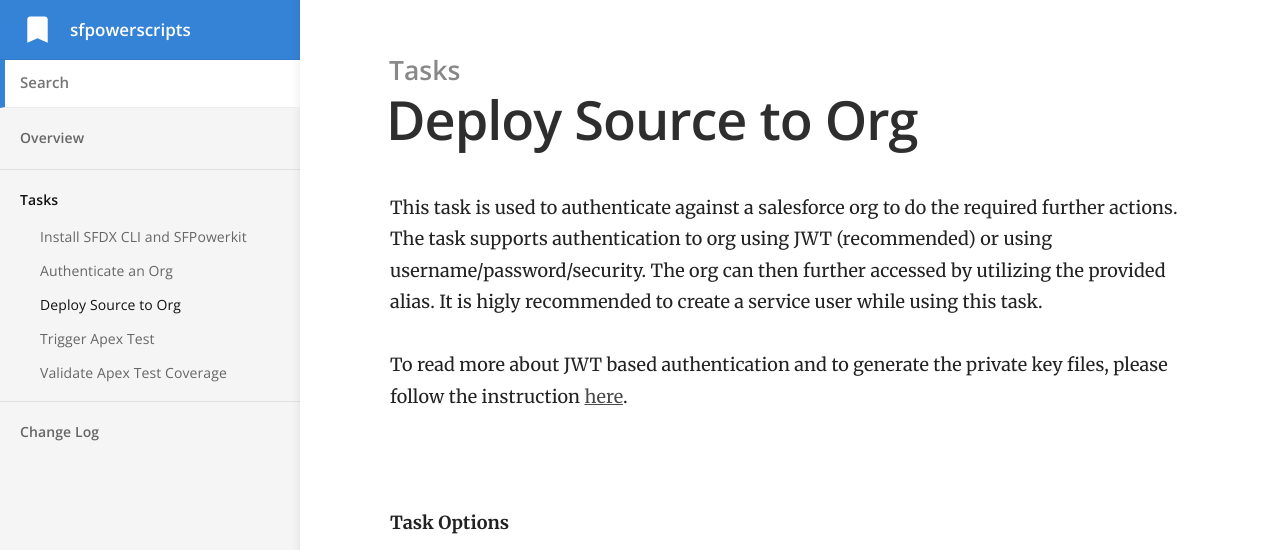
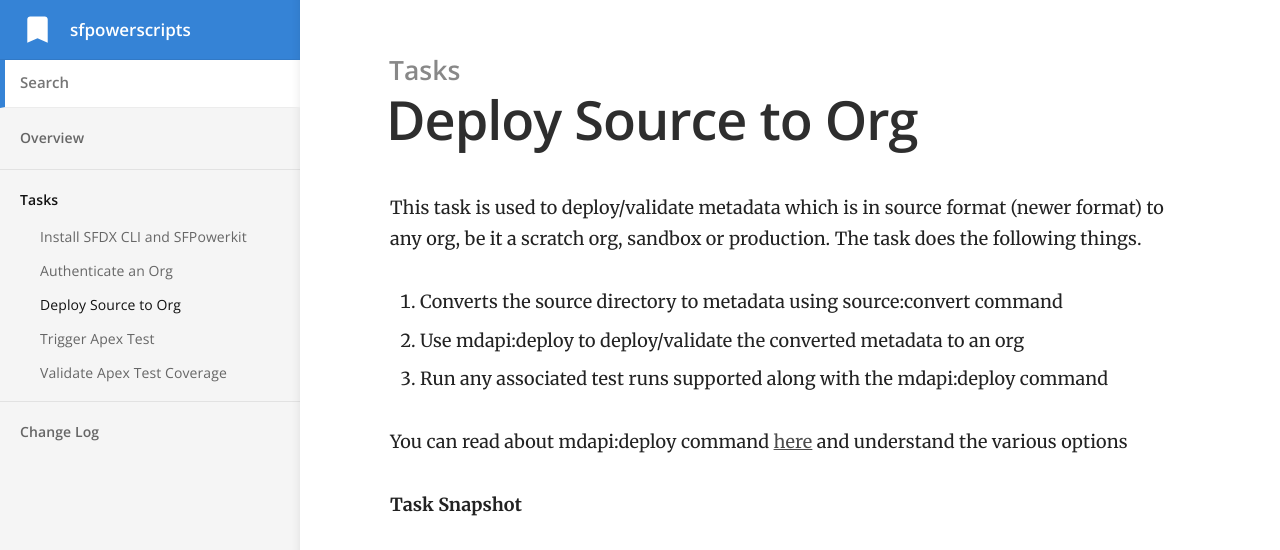
Before and after one commit to nbatterham/sfpowerscripts-doc, a Jekyll site: the page built from _docs/Tasks/Deploy Source to Org.md, in a window 1280 px wide and 1400 px high. Shown: the top 550 px of the window. Built offline with Jekyll 4.4.1, drawn with Linux system fonts in a browser that asks for light colours; some of the changed text lies outside the part shown; grey boxes are pictures that could not be loaded.

Commit message:
Deploy Source to org initial version

```diff
--- a/_docs/Tasks/Deploy Source to Org.md
+++ b/_docs/Tasks/Deploy Source to Org.md
@@ -4,25 +4,27 @@ category: Tasks
 order: 3
 ---
 
-This task is used to authenticate against a salesforce org to do the required further actions. The task supports authentication to org using JWT (recommended) or using username/password/security. The org can then further accessed by utilizing the provided alias. It is higly recommended to create a service user while using this task.
+This task is used to deploy/validate metadata which is in source format (newer format) to any org, be it a scratch org, sandbox or production. The task does the following things.
 
-To read more about JWT based authentication and to generate the private key files, please follow the instruction&nbsp;[here](https://developer.salesforce.com/docs/atlas.en-us.sfdx_dev.meta/sfdx_dev/sfdx_dev_auth_jwt_flow.htm).
+1. Converts the source directory to metadata using source:convert command
+2. Use mdapi:deploy to deploy/validate the converted metadata to an org
+3. Run any associated test runs supported along with the mdapi:deploy command
 
-&nbsp;
+You can read about mdapi:deploy command [here](https://developer.salesforce.com/docs/atlas.en-us.sfdx_cli_reference.meta/sfdx_cli_reference/cli_reference_force_mdapi.htm) and understand the various options
 
-**Task Options**
 
-![](/images/Authenticate a Salesforce Org.png){: width="951" height="629"}
-![](/images/Authenticate a Salesforce Org using JWT.png){: width="951" height="629"}
-![](/images/Authenticate a Salesforce Org using Credentials.png){: width="951" height="629"}
+**Task Snapshot**
+
+![](/images/Deploy Source To Org.png){: width="951" height="629"}
+
 
 **Task Version and Details**
 
-id: sfpower-authenticateorg
+id: sfpowerscript-deploysourcetoorg-task
 
-version: 3.0.0
+version: 2.8.0
 
-**Input Variables [Visual Designer/Yaml variables]**
+**Input Variables [Visual Designer Labels / Yaml variables]**
 
 
 - **Authentication Method(method)**
--- a/_docs/Tasks/Install SFDX CLI.md
+++ b/_docs/Tasks/Install SFDX CLI.md
@@ -8,6 +8,8 @@ This task is usually the first task of any pipeline you build using sfpowerscrip
 
 Please note this task is only supported only in Linux agents
 
+**Task Snapshot**
+
 ![](/images/Install SFDX CLI Task.PNG){: width="930" height="374"}
 
 **Task Version and Details**
```
Also changed, not shown: other parts of _docs/Tasks/Install SFDX CLI.md (+1 -1 lines), _docs/Tasks/Authenticate an Org.md (+2 -2 lines), images/Deploy Source To Org.png (added), 1 other file.
